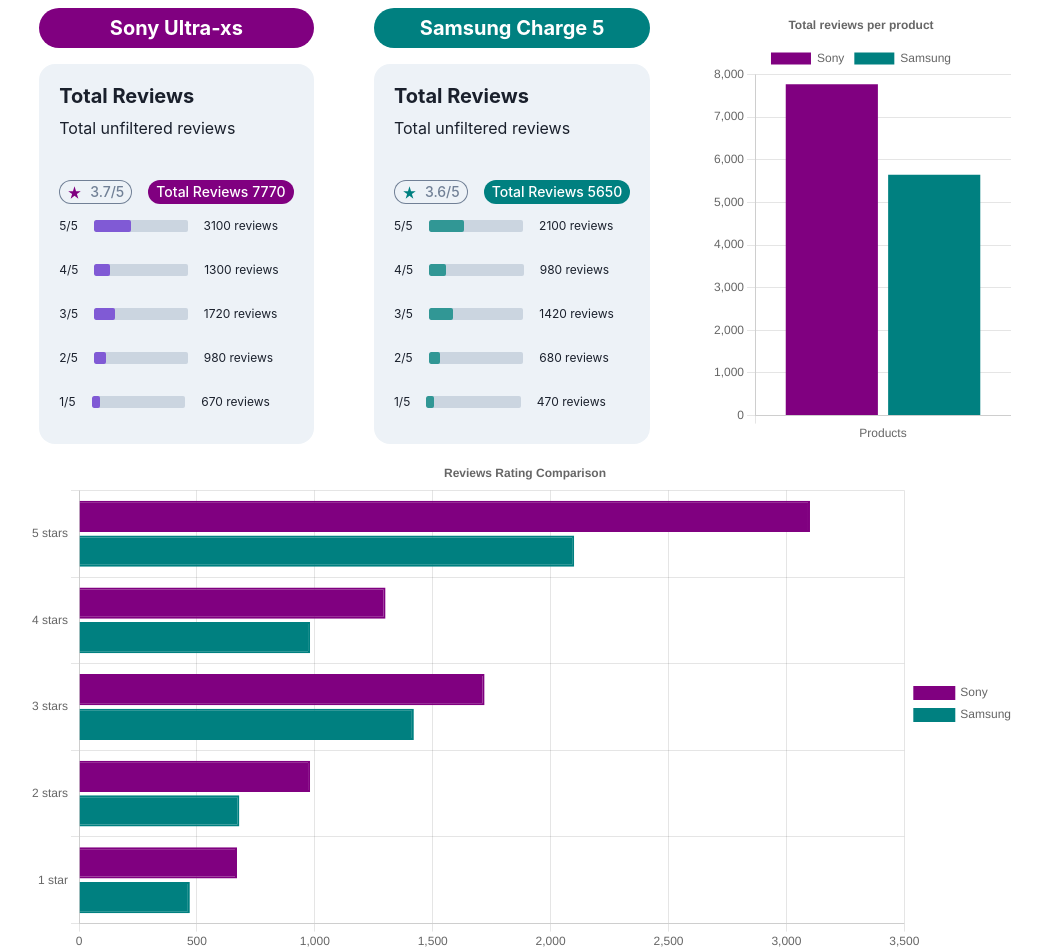
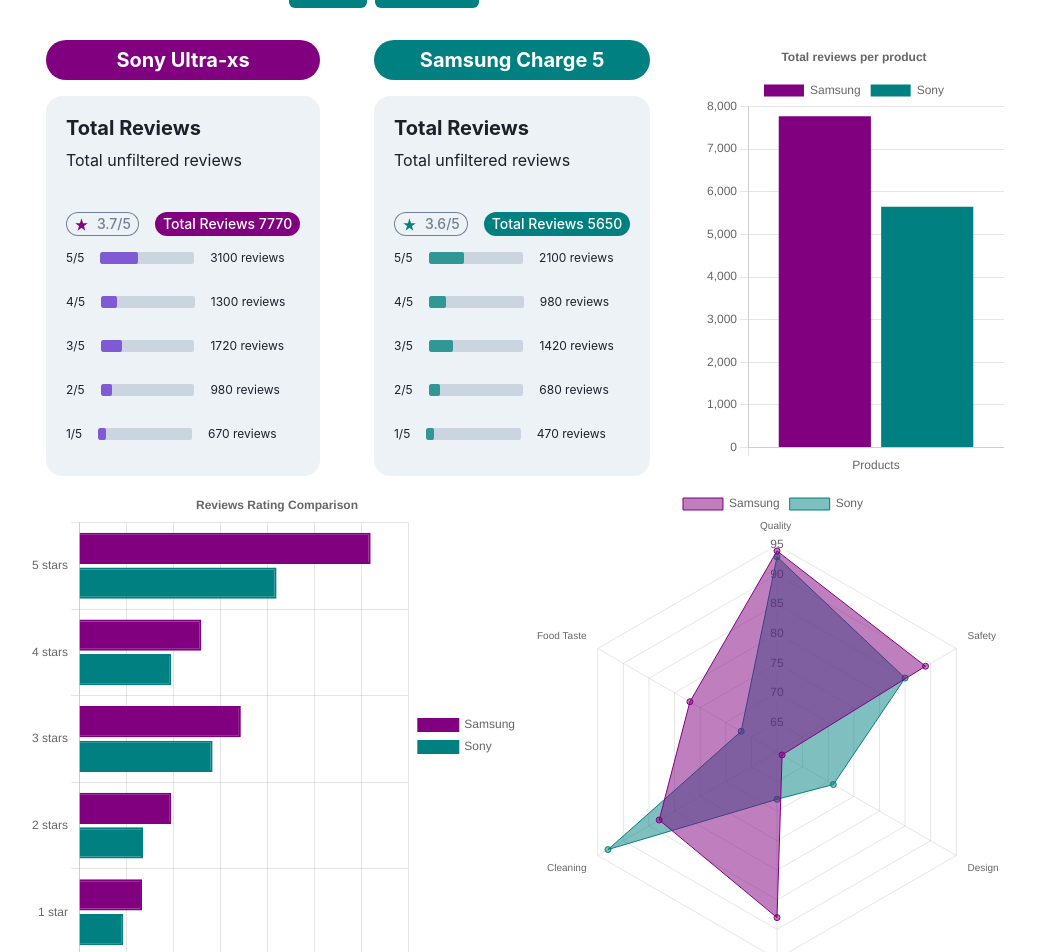
Before and after one commit to ruthtempo/reqiew, a React (Create React App) app: page /benchmark in a window 1280 px wide. Shown: the part 164-1116 px from the top of the page, without its empty margins (115-1157 px from the left). Built offline with nearby package versions, Linux system fonts and the light colour scheme.

Commit message:
charts and benchmark view

```diff
--- a/src/components/Benchmark.tsx
+++ b/src/components/Benchmark.tsx
@@ -4,13 +4,14 @@
 import { ReviewsCard } from "./ReviewsCard";
 import { Chart } from "./Chart";
 import { ChartTotal } from "./ChartTotal";
+import { AspectsChart } from "./AspectsChart";
 
 export const Benchmark = () => {
   const entities = [productData[5], productData[6]];
 
   return (
     <Box>
-      <Stack spacing={2} direction="row" my="4">
+      <Stack spacing={2} direction="row" my="8">
         <Button
           flexGrow={1}
           rightIcon={<ChevronDownIcon />}
@@ -62,8 +63,7 @@
           Clear Filters
         </Button>
       </Stack>
-
-      <Flex gap={10} justifyContent="space-around" my={3}>
+      <Flex gap={5} justifyContent="space-around" my={3}>
         <Box>
           <Heading
             mb={4}
@@ -111,7 +111,12 @@
         </Flex>
       </Flex>
       <Flex>
-        <Chart entities={entities} />
+        <Box w="50%">
+          <Chart entities={entities} />
+        </Box>
+        <Box w="50%">
+          <AspectsChart entities={entities} />
+        </Box>
       </Flex>
     </Box>
   );
--- a/src/components/Chart.tsx
+++ b/src/components/Chart.tsx
@@ -28,6 +28,7 @@
     },
   },
   responsive: true,
+  maintainAspectRatio: false,
   plugins: {
     legend: {
       position: "right" as const,
@@ -48,13 +49,13 @@
     labels,
     datasets: [
       {
-        label: "Sony",
+        label: p.entities[0].brand,
         data: entityRatings[0],
         borderColor: "purple",
         backgroundColor: "purple",
       },
       {
-        label: "Samsung",
+        label: p.entities[1].brand,
         data: entityRatings[1],
         borderColor: "teal",
         backgroundColor: "teal",
--- a/src/components/ChartTotal.tsx
+++ b/src/components/ChartTotal.tsx
@@ -10,7 +10,6 @@
 } from "chart.js";
 import { Bar } from "react-chartjs-2";
 import { Entity } from "../_DATA";
-import { arrayBuffer } from "stream/consumers";
 
 ChartJS.register(
   CategoryScale,
@@ -46,12 +45,12 @@
     labels,
     datasets: [
       {
-        label: "Sony",
+        label: p.entities[0].brand,
         data: [getTotal(p.entities[0])],
         backgroundColor: "purple",
       },
       {
-        label: "Samsung",
+        label: p.entities[1].brand,
         data: [getTotal(p.entities[1])],
         backgroundColor: "teal",
       },
```
